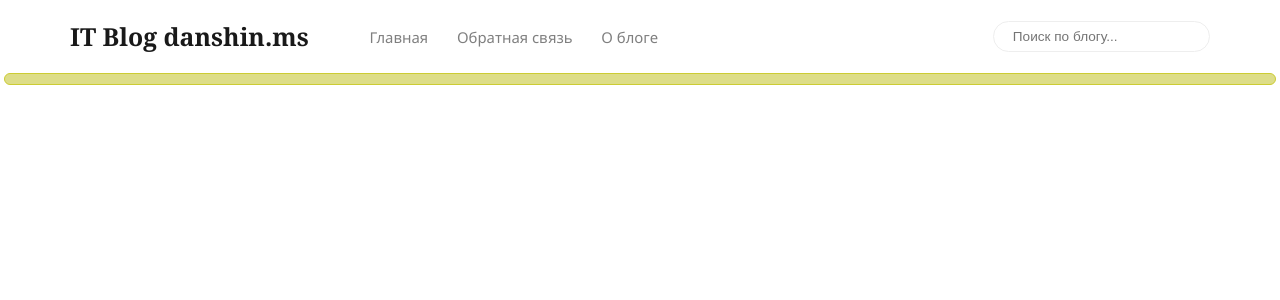
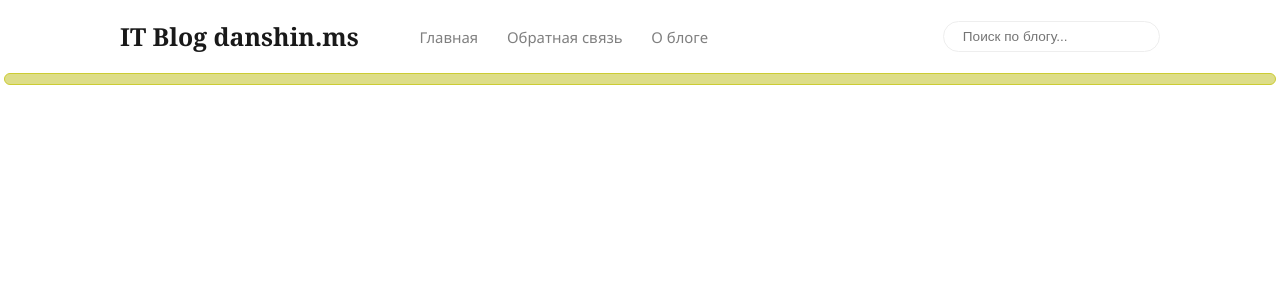
Before and after one commit to mdanshin/dms-blog, a React (Create React App) app: page / in a window 1280 px wide. Shown: the top 300 px of the page. Built offline with nearby package versions, Linux system fonts and the light colour scheme.

Commit message:
change Nav style

```diff
--- a/src/components/Nav/Nav.module.scss
+++ b/src/components/Nav/Nav.module.scss
@@ -79,7 +79,7 @@ ul > .search {
 
 @media (min-width: 1200px) {
   .container {
-    width: 1170px;
+    width: 1070px;
   }
 }
 
```
